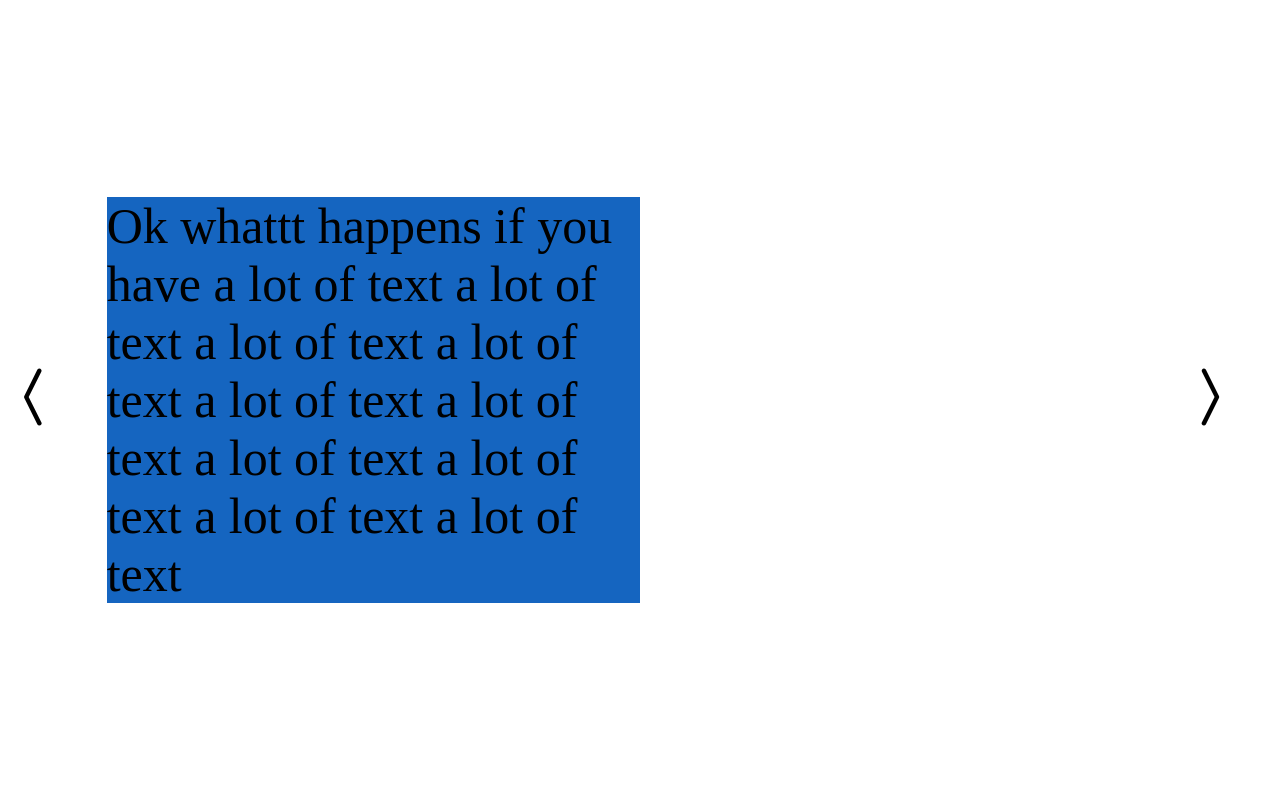
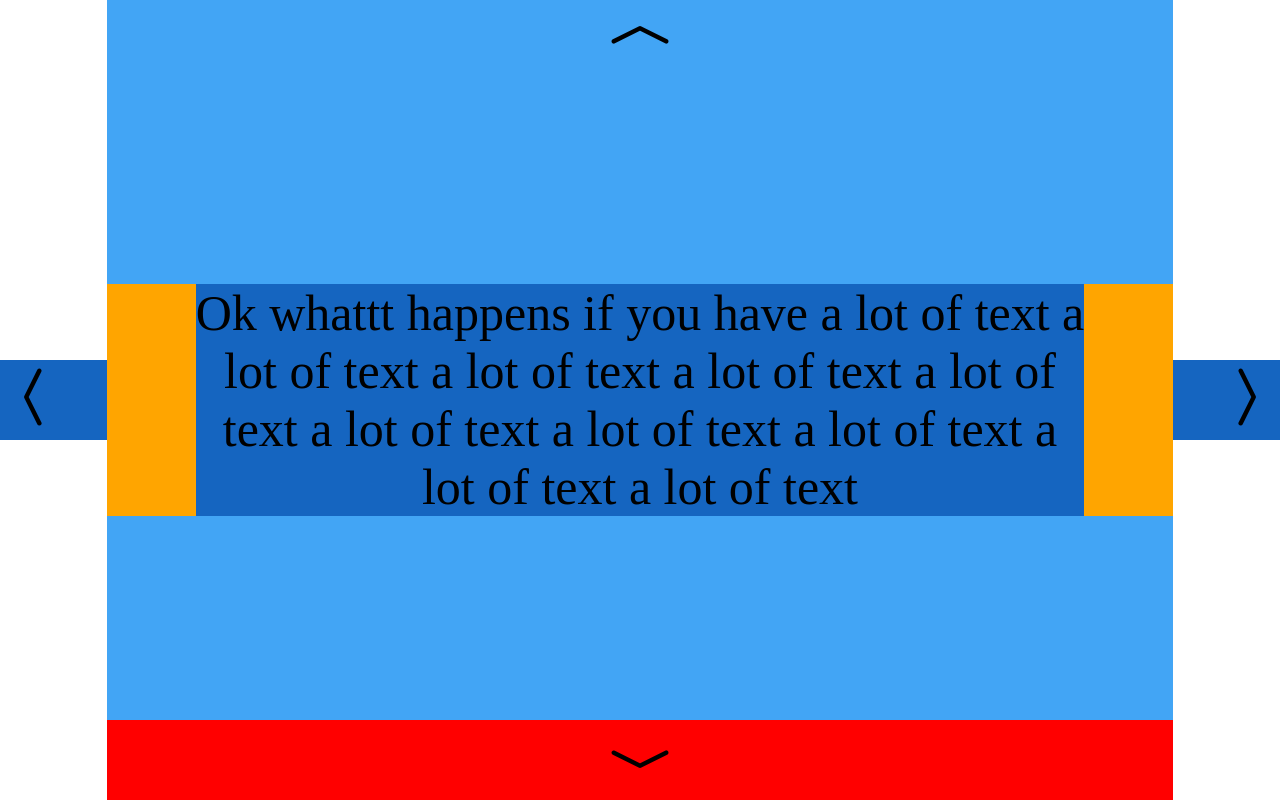
Before and after one commit to jqcrem/kongzi, a React (Create React App) app: page / in a window 1280 px wide. Built offline with nearby package versions, Linux system fonts and the light colour scheme.

Commit message:
Added proper alignment in tilerenderer grid

```diff
--- a/src/components/Tile.js
+++ b/src/components/Tile.js
@@ -12,7 +12,7 @@ import 'bootstrap-icons/font/bootstrap-icons.css';
 
 const ContentsBox = (props) => {
 	return <Box
-        width='50%'
+        width='100%'
         height='100%'
         backgroundColor='primary.dark'
         justifyContent='left'
--- a/src/components/TileRenderer.js
+++ b/src/components/TileRenderer.js
@@ -1,7 +1,8 @@
 import React, {Component} from 'react'
 import {
 	Box,
-	Grid
+	Grid,
+	Stack
 } from '@mui/material';
 import Container from '@mui/material/Container';
 import Typography from '@mui/material/Typography';
@@ -34,14 +35,51 @@ class TileRenderer extends React.Component {
 				display='flex'
 			>
 			<Grid container alignItems="center" direction="row" justifyContent="space-around">
-				<Grid item xs={1}>
+				<Grid
+					item xs={1}
+					textAlign='left'
+					backgroundColor='primary.dark'
+				>
 			    	<DirectionButton dir='W' />
 			  	</Grid>
-			  	<Grid item xs={10}>
-			  		<Tile />
+			  	<Grid
+			  		container xs={10}
+			  		backgroundColor='primary.light'
+			  		align='center'
+			  		direction='column'
+			  		height='100vh'
+			  		justifyContent="space-between"
+			  	>
+			  		<Grid
+			  			item xs={1}
+			  			align='top'
+			  		>
+			  			<DirectionButton dir='N'/>
+			  		</Grid>
+			  		<Grid item backgroundColor='orange'>
+				  		<Grid container
+				  			xs={10}
+				  			direction='column'
+				  			backgroundColor='green'
+				  			justifyContent='center'
+				  			alignItems='center'
+				  		>
+				  				<Tile />
+				  		</Grid>
+				  	</Grid>
+			  		<Grid
+			  			item xs={1}
+			  			backgroundColor='red'
+			  		>
+			  			<DirectionButton dir='S'/>
+			  		</Grid>
 			  	</Grid>
-			  	<Grid item xs={1}>
-			  		<DirectionButton dir='E'/>
+			  	<Grid
+			  		item xs={1}
+			  		textAlign='right'
+			  		backgroundColor='primary.dark'
+			  	>
+			  		<DirectionButton dir='E' />
 			  	</Grid>
 			</Grid>
 			</Box>
```
